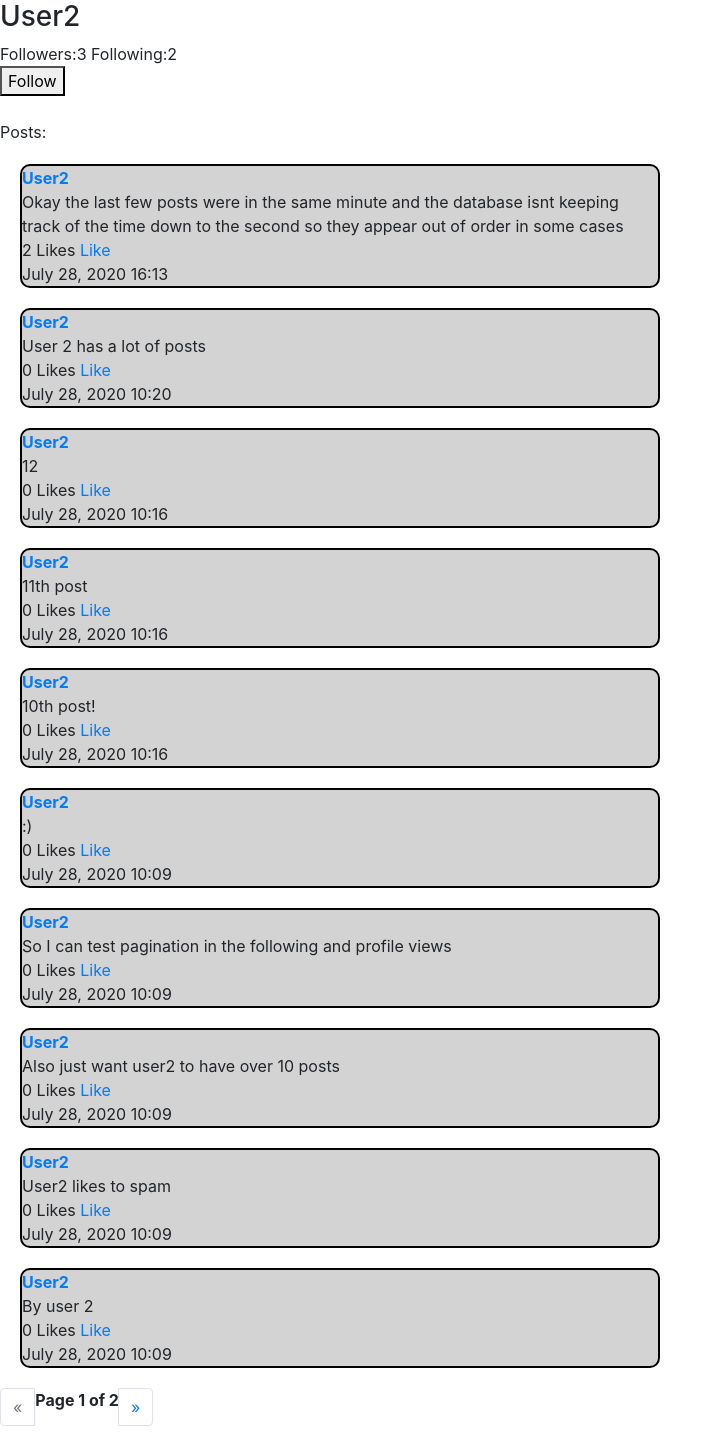
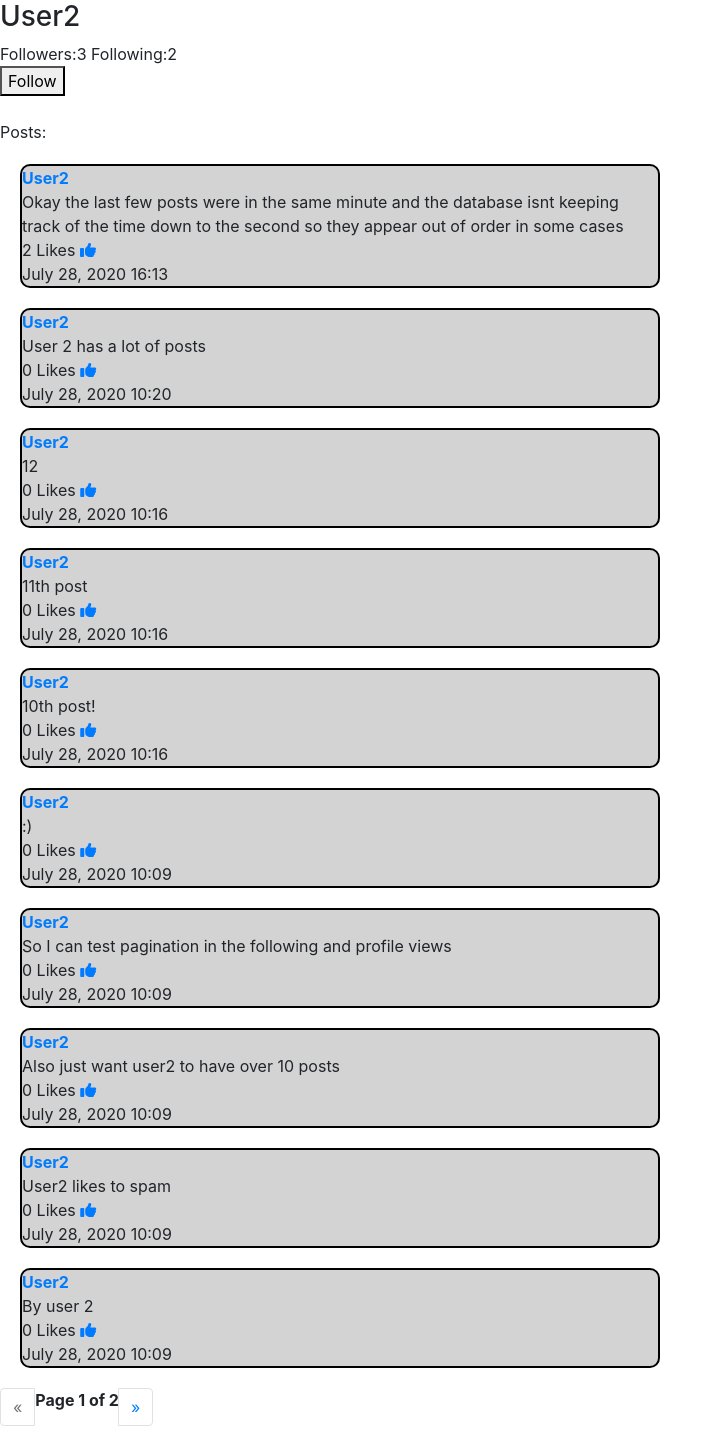
Before and after one commit to Elias-Cz/network, a Django app: a page that uses network/templates/network/profile.html in a window 1280 px wide. Shown: the part 56-1498 px from the top of the page, without its empty margins (0-723 px from the left). Run offline with Django 3.2, Linux system fonts and the light colour scheme; a user stored in the database is signed in; data comes from the database, SQL or seed files in the repository; both versions use the stored data as it was after the commit; some libraries are stand-ins or nearby versions.

Commit message:
Like icon disapearing fix

```diff
--- a/network/static/network/main.js
+++ b/network/static/network/main.js
@@ -21,7 +21,7 @@ document.addEventListener('click', event => {
        console.log(data)
      })
    }
- } else if (element.className === 'likes') {
+ } else if (element.className === 'likes fas fa-thumbs-up') {
    console.log('post like')
    postId = element.id
    let count = parseInt(element.parentElement.textContent)
@@ -30,7 +30,7 @@ document.addEventListener('click', event => {
    .then(response => response.json())
    .then(data => {
      console.log(data)
-     element.parentElement.textContent = data.new_like_count + ' Likes'
+     element.parentElement.innerHTML = data.new_like_count + ' Likes ' + `<a class="likes fas fa-thumbs-up"></a>`
    })
  }
 });
--- a/network/templates/network/index.html
+++ b/network/templates/network/index.html
@@ -32,7 +32,7 @@
       </div>
       <div class="like">
         {{ post.likes }} Likes
-        <a class="likes"id="{{ post.id }}">L</a>
+        <a class="likes fas fa-thumbs-up"id="{{ post.id }}"></a>
       </div>
 
       {{ post.time }}
--- a/network/templates/network/profile.html
+++ b/network/templates/network/profile.html
@@ -45,7 +45,7 @@ Posts:
     </div>
     <div class="like">
       {{ post.likes }} Likes
-      <a href=""class="likes">Like</a>
+      <a href=""class="likes fas fa-thumbs-up"></a>
     </div>
     {{ post.time }}
 
```
Also changed, not shown: db.sqlite3.
